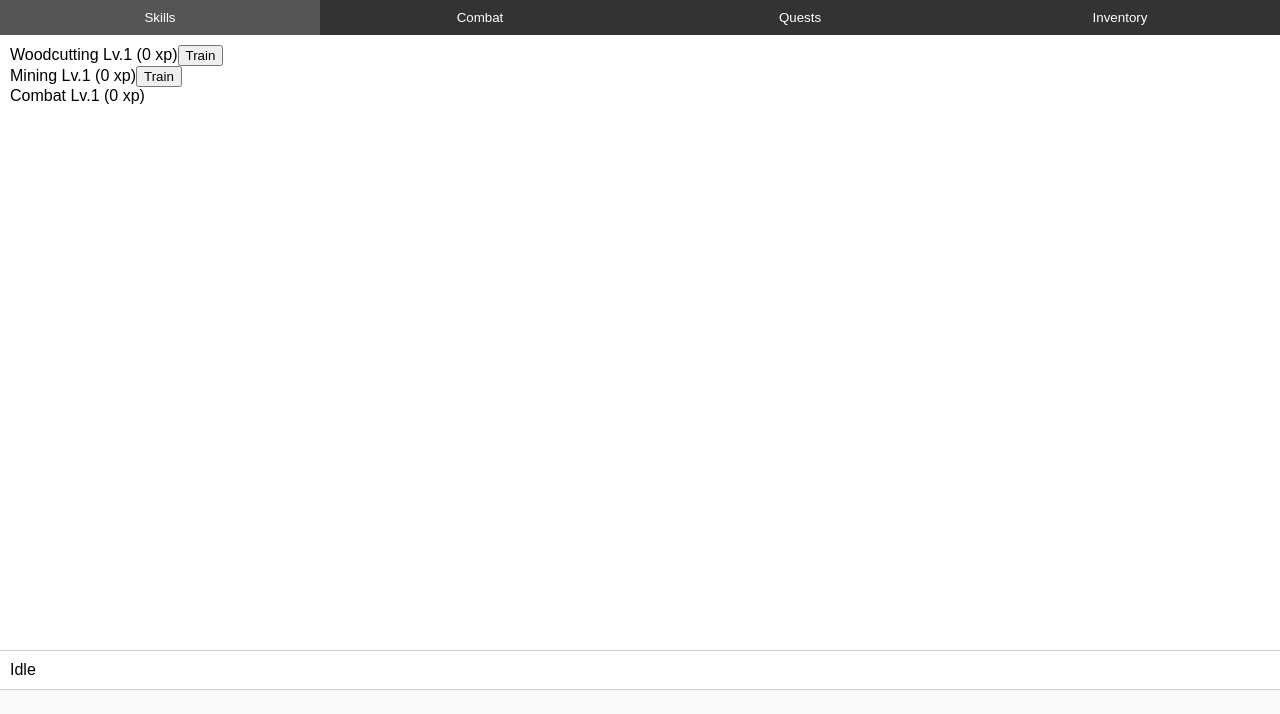
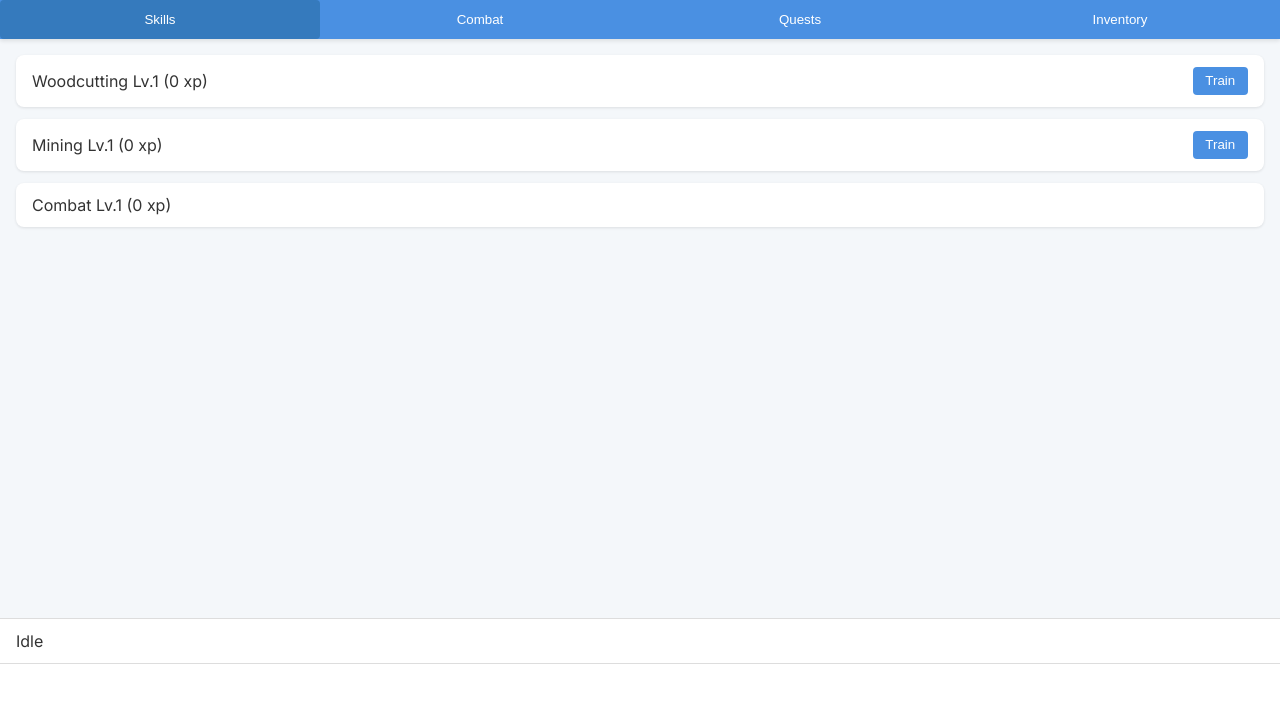
Before and after one commit to maxring1995/projectAfkSimGame, a plain HTML site: page index.html in a window 1280 px wide. Drawn offline with Linux system fonts and the light colour scheme.

Commit message:
Enhance UI with modern styling

```diff
--- a/index.html
+++ b/index.html
@@ -4,17 +4,98 @@
 <meta charset="UTF-8">
 <meta name="viewport" content="width=device-width, initial-scale=1.0">
 <title>AFK Skill Game</title>
+<link rel="preconnect" href="https://fonts.googleapis.com">
+<link rel="preconnect" href="https://fonts.gstatic.com" crossorigin>
+<link href="https://fonts.googleapis.com/css2?family=Inter:wght@400;600&display=swap" rel="stylesheet">
 <style>
-  body{font-family:sans-serif;margin:0;display:flex;flex-direction:column;height:100vh;}
-  #tabs{display:flex;background:#333;color:#fff;}
-  #tabs button{flex:1;padding:10px;border:none;background:#333;color:#fff;cursor:pointer;}
-  #tabs button.active{background:#555;}
-  #content{flex:1;overflow:auto;padding:10px;}
+  :root{
+    --primary:#4a90e2;
+    --primary-dark:#357abd;
+    --bg:#f4f7fa;
+    --card-bg:#fff;
+    --text:#333;
+  }
+  body{
+    font-family:'Inter',sans-serif;
+    margin:0;
+    display:flex;
+    flex-direction:column;
+    height:100vh;
+    background:var(--bg);
+    color:var(--text);
+  }
+  #tabs{
+    display:flex;
+    background:var(--primary);
+    box-shadow:0 2px 4px rgba(0,0,0,0.1);
+  }
+  #tabs button{
+    flex:1;
+    padding:12px;
+    background:transparent;
+    color:#fff;
+    border:none;
+    cursor:pointer;
+    transition:background .3s;
+  }
+  #tabs button:hover{
+    background:var(--primary-dark);
+  }
+  #tabs button.active{
+    background:var(--primary-dark);
+  }
+  #content{
+    flex:1;
+    overflow:auto;
+    padding:1rem;
+  }
   .tab{display:none;}
   .tab.active{display:block;}
-  #action{padding:10px;border-top:1px solid #ccc;}
-  #log{height:100px;overflow:auto;border-top:1px solid #ccc;padding:5px;font-size:0.9em;background:#f9f9f9;}
-  @media (max-width:600px){#tabs button{font-size:12px;padding:8px;}}
+  .card{
+    background:var(--card-bg);
+    border-radius:8px;
+    box-shadow:0 1px 3px rgba(0,0,0,0.1);
+    padding:0.75rem 1rem;
+    margin-bottom:0.75rem;
+    display:flex;
+    justify-content:space-between;
+    align-items:center;
+  }
+  button{
+    background:var(--primary);
+    color:#fff;
+    border:none;
+    padding:0.4rem 0.8rem;
+    border-radius:4px;
+    cursor:pointer;
+    transition:background .3s;
+  }
+  button:hover:not(:disabled){
+    background:var(--primary-dark);
+  }
+  button:disabled{
+    opacity:.5;
+    cursor:not-allowed;
+  }
+  #action{
+    padding:0.75rem 1rem;
+    border-top:1px solid #ddd;
+    background:#fff;
+    display:flex;
+    justify-content:space-between;
+    align-items:center;
+  }
+  #log{
+    height:120px;
+    overflow:auto;
+    border-top:1px solid #ddd;
+    padding:0.5rem 1rem;
+    font-size:0.9em;
+    background:#fff;
+  }
+  @media (max-width:600px){
+    #tabs button{font-size:.85rem;padding:10px 8px;}
+  }
 </style>
 </head>
 <body>
@@ -137,6 +218,7 @@ function renderSkills(){
   for(let name in game.skills){
     const s=game.skills[name];
     const div=document.createElement('div');
+    div.className='card';
     div.textContent=`${capitalize(name)} Lv.${s.level} (${s.xp} xp)`;
     if(skillActions[name]){
       const btn=document.createElement('button');
@@ -155,6 +237,7 @@ function renderCombat(){
   for(let name in monsters){
     const m=monsters[name];
     const div=document.createElement('div');
+    div.className='card';
     div.textContent=`${capitalize(name)} (HP:${m.hp})`;
     const btn=document.createElement('button');
     btn.textContent='Fight';
@@ -172,6 +255,7 @@ function renderInventory(){
   if(items.length===0){cont.textContent='Empty';return;}
   items.forEach(item=>{
     const div=document.createElement('div');
+    div.className='card';
     div.textContent=`${capitalize(item)}: ${game.inventory[item]}`;
     cont.appendChild(div);
   });
@@ -184,6 +268,7 @@ function renderQuests(){
     const q=questDefs[id];
     const status=game.quests[id].status;
     const div=document.createElement('div');
+    div.className='card';
     div.innerHTML=`<strong>${q.name}</strong> - ${q.description} [${status}]`;
     if(status==='not_started'){
       const btn=document.createElement('button');
```
